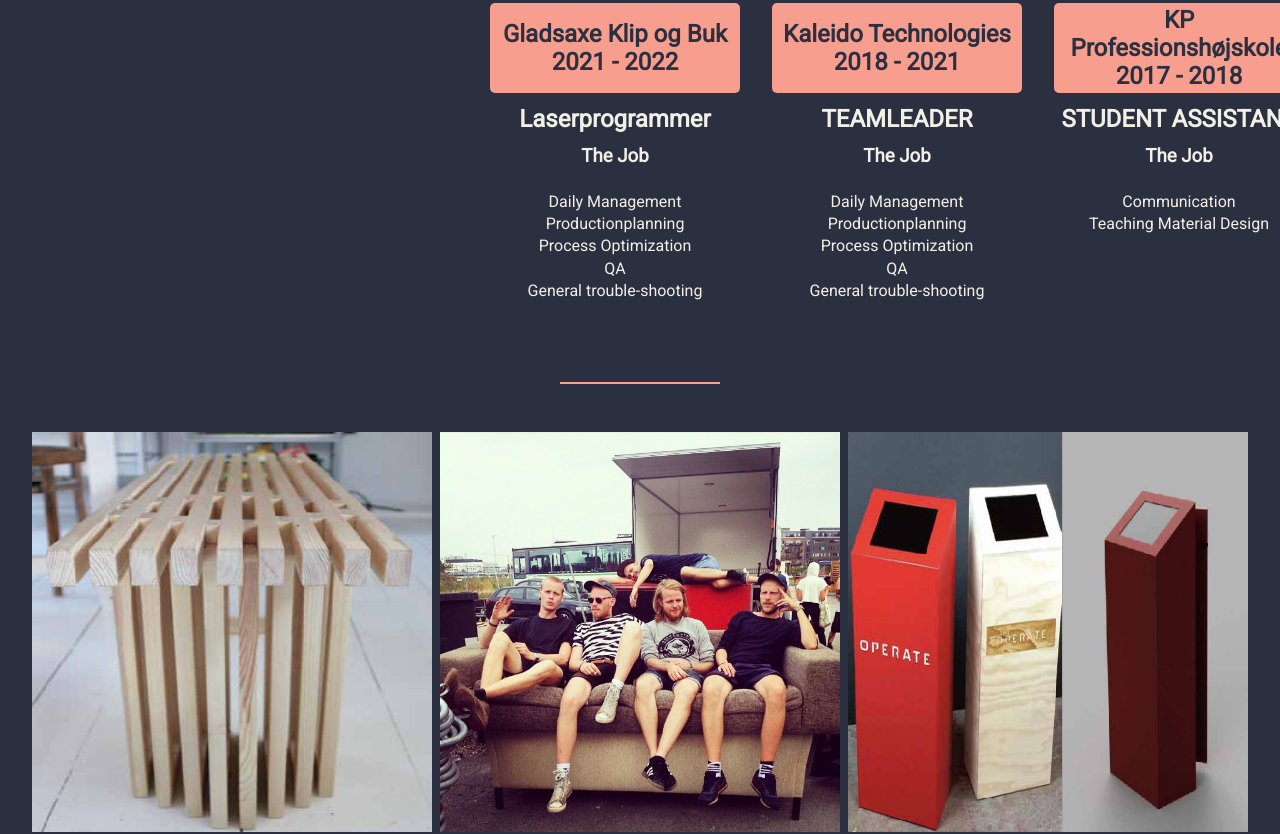
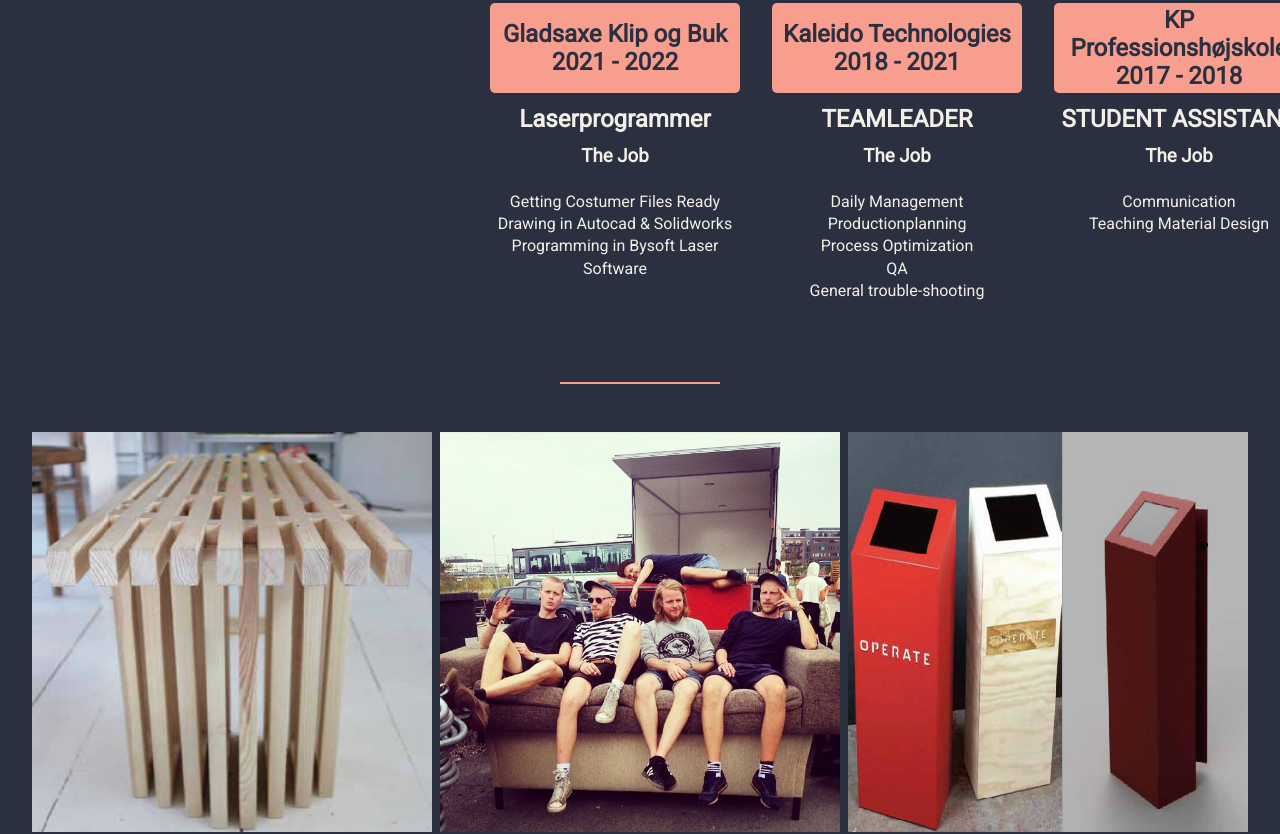
Before and after one commit to EmilWahlberg/WahlbergCV1, a website: page dist/index.html in a window 1280 px wide. Shown: the part 2359-3193 px from the top of the page. Drawn offline with nearby package versions, Linux system fonts and the light colour scheme.

Commit message:
Updated job with latest position

```diff
--- a/dist/index.html
+++ b/dist/index.html
@@ -138,12 +138,10 @@
             </div>
             <ul>
               <li>
-                Daily Management
+                Getting Costumer Files Ready
               </li>
-              <li>Productionplanning</li>
-              <li>Process Optimization</li>
-              <li>QA</li>
-              <li>General trouble-shooting</li>
+              <li>Drawing in Autocad & Solidworks</li>
+              <li>Programming in Bysoft Laser Software</li>
             </ul>
           </div>
 
```
